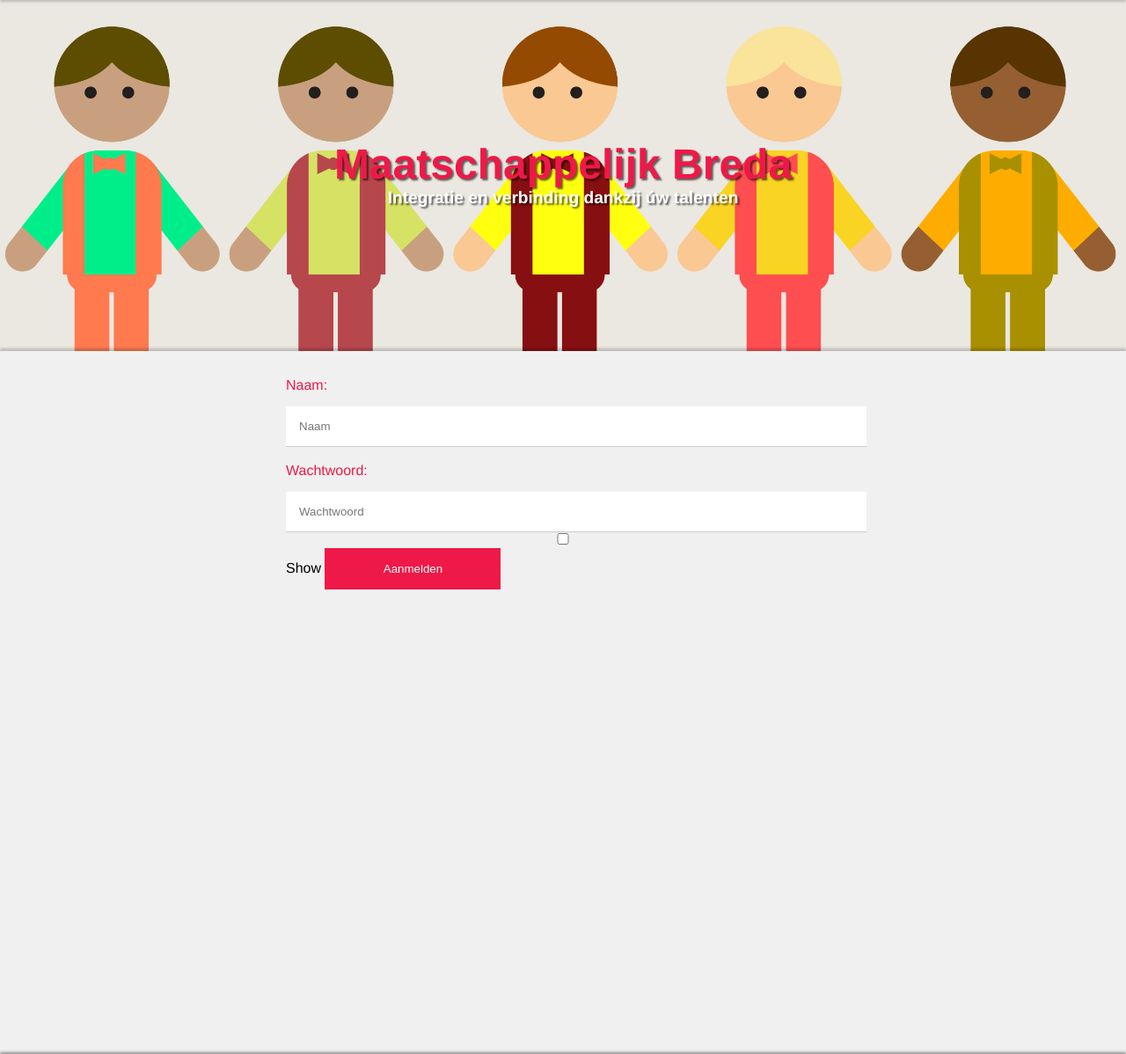
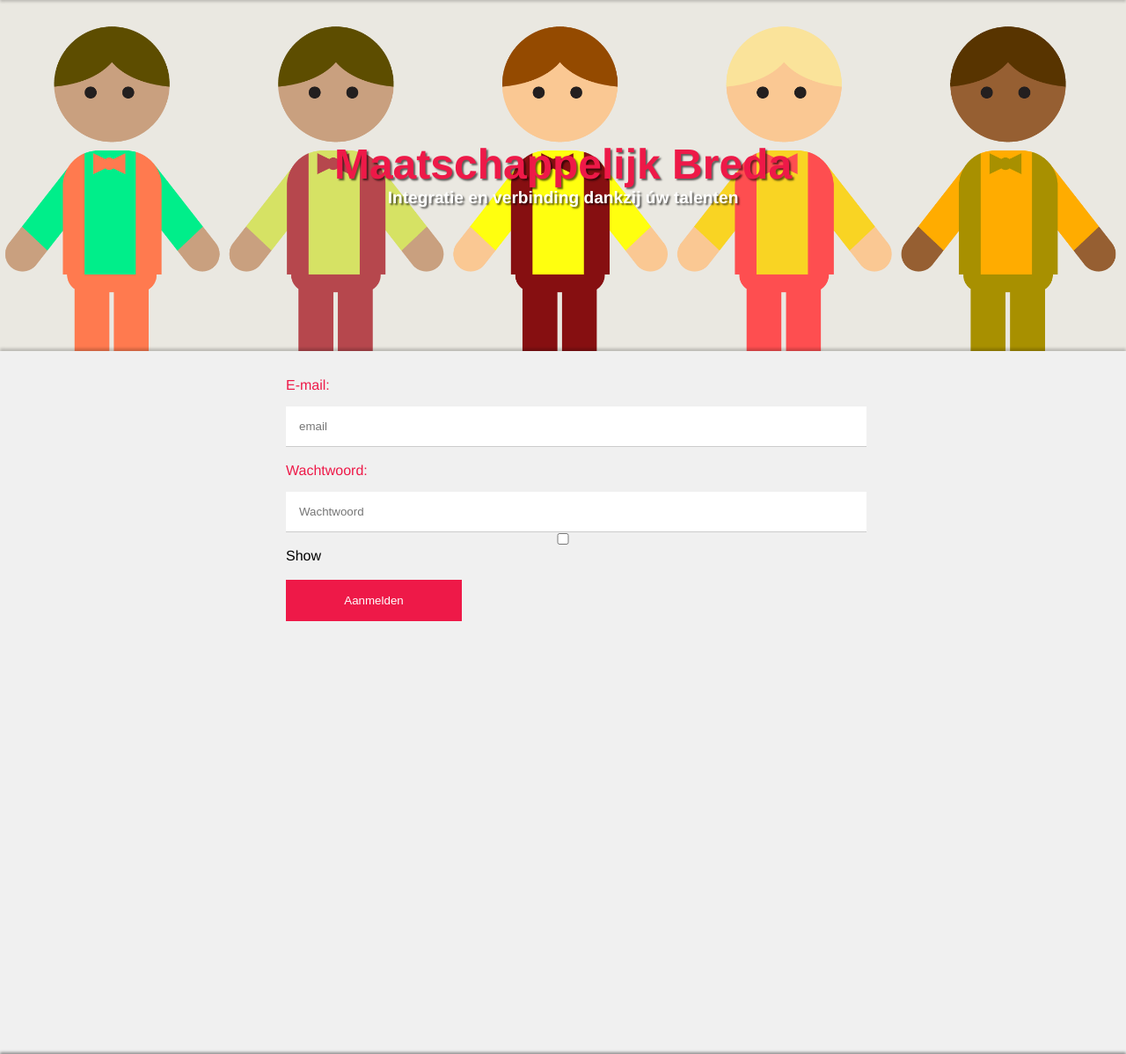
Before and after one commit to John102/CodeGorilla, a PHP site: page /index.php?pagina=login in a window 1280 px wide. Shown: the part 51-1249 px from the top of the page at 88% size. Run offline with PHP 8.4, Linux system fonts and the light colour scheme.

Commit message:
Update login.inc.php

```diff
--- a/paginas/login.inc.php
+++ b/paginas/login.inc.php
@@ -1,11 +1,19 @@
-<form action="#" method="POST">
-	<label for="naam">Naam:</label>
-    <input type="text" name="naam" placeholder="Naam" required/>
-    <br/><br/>
-    <label for="wachtwoord">Wachtwoord:</label>
-    <input type="password" id="password" name="wachtwoord" placeholder="Wachtwoord" required/>
-    <input type="checkbox" onchange="SHPassword(this);"><span id="showhidepwd">Show</span>
-    <input type="submit" value="Aanmelden" required/>
+<form action="handlers/handler_login.php" method="POST">
+	<label for="email">E-mail:</label>
+	<input type="text" name="email" placeholder="email" required/>
+
+	<br/>
+	<br/>
+
+    	<label for="wachtwoord">Wachtwoord:</label>
+    	<input type="password" id="password" name="wachtwoord" placeholder="Wachtwoord" required/>
+
+    	<input type="checkbox" onchange="SHPassword(this);"><span id="showhidepwd">Show</span>
+
+	<br/>
+	<br/>
+
+	<input type="submit" value="Aanmelden" />
   </form>
 
 <script>
```
